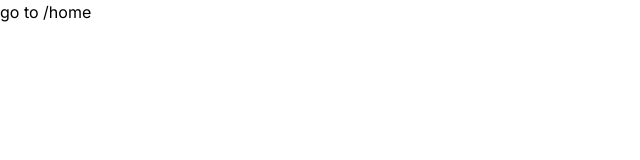
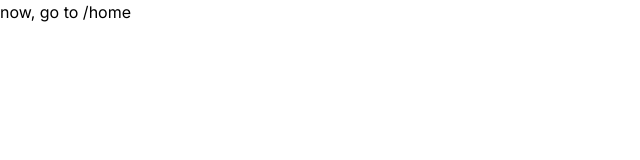
Before and after one commit to prime-infinity/OlympusTasks, a Next.js app: page / in a window 1280 px wide. Shown: the top 160 px of the page, without its empty margins (0-640 px from the left). Built offline with nearby package versions, Linux system fonts and the light colour scheme.

Commit message:
testing deployment

```diff
--- a/app/page.tsx
+++ b/app/page.tsx
@@ -4,7 +4,7 @@ import SideBar from "./components/navigation/SideBar";
 export default function Home() {
   return (
     <>
-      <div>go to /home</div>
+      <div>now, go to /home</div>
     </>
   );
 }
```
